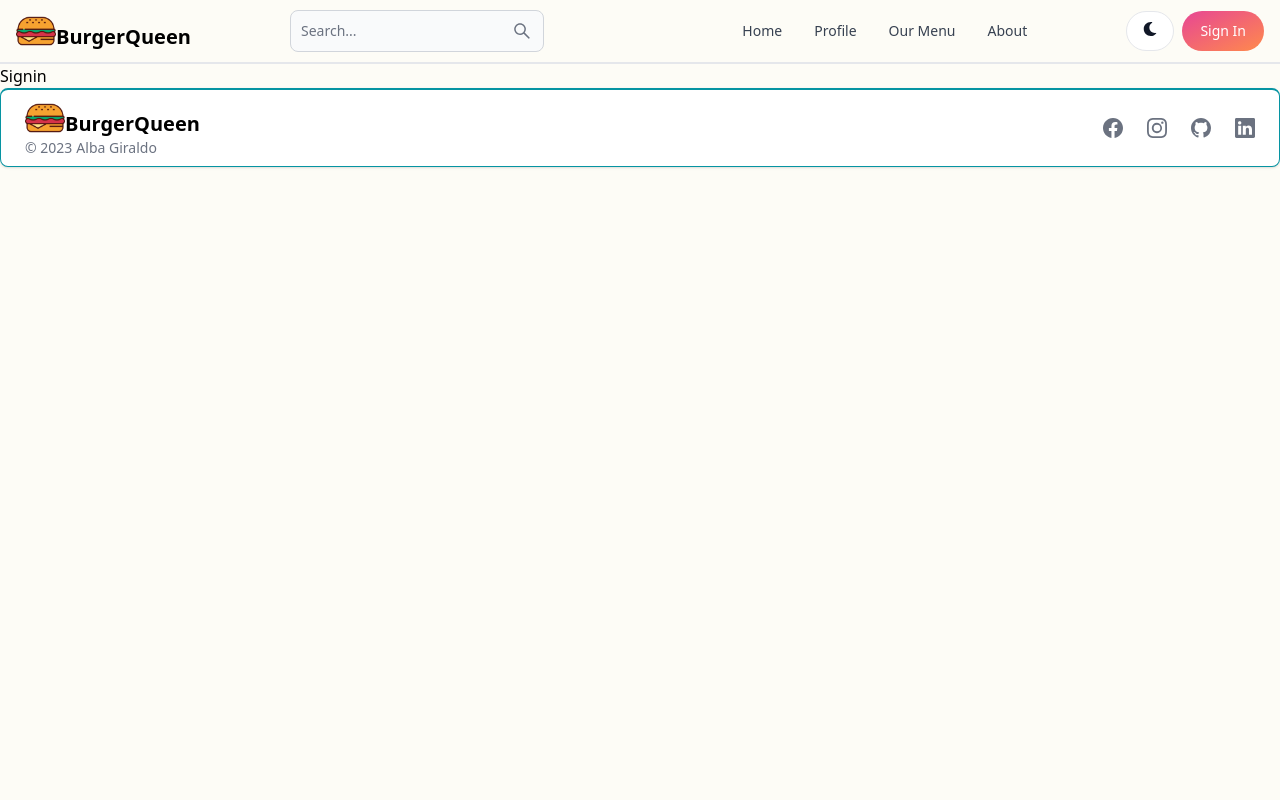
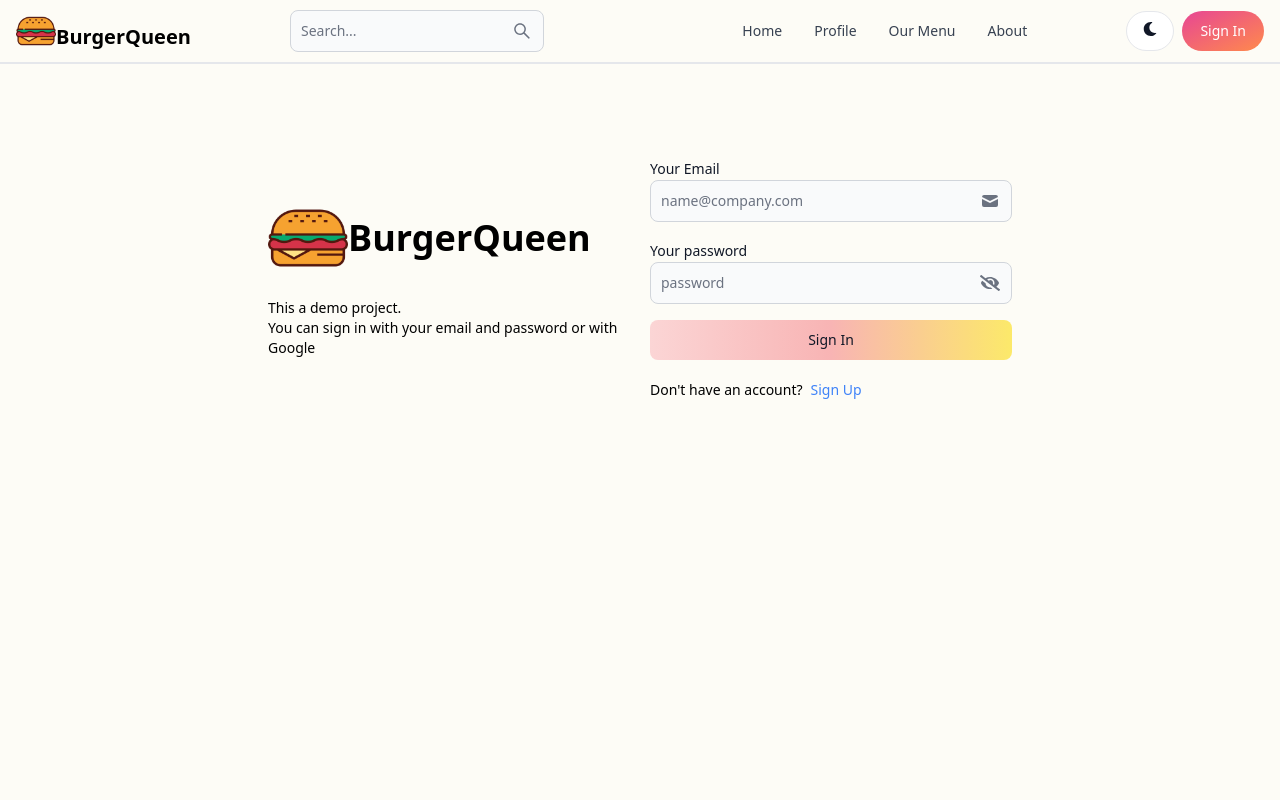
Before and after one commit to agiraldomolina/mern-BurgerQueen, a React (Vite) app in the folder client/: page /signin in a window 1280 px wide. Shown: the top 800 px of the page. Built offline with nearby package versions, Linux system fonts and the light colour scheme.

Commit message:
complete sign in UI functionality

```diff
--- a/client/src/pages/Profile.jsx
+++ b/client/src/pages/Profile.jsx
@@ -2,6 +2,6 @@
 
 export default function Profile() {
   return (
-    <div>Profile</div>
+    <div className='min-h-screen'>Profile</div>
   )
 }
--- a/client/src/pages/SignIn.jsx
+++ b/client/src/pages/SignIn.jsx
@@ -1,7 +1,142 @@
-import React from 'react'
+import  { useState } from 'react'
+import { Link, useNavigate } from 'react-router-dom'
+import burgerIcon from '../assets/images/burgerIcon.png'
+import {HiMail, HiUserCircle} from'react-icons/hi'
+import { Alert, Button, Label, Select, Spinner, TextInput } from 'flowbite-react'
+import {FaEye, FaEyeSlash} from'react-icons/fa'
+//import hatChef from '../assets/images/hatChef.png'
 
 export default function SignIn() {
+  //const roleIcon = role=== 'waiter'? <FaEyeSlash /> : <faHatChef />
+  const navigate = useNavigate()
+  const [showPassword, setShowPassword] = useState(false)
+  const [formData, setFormData] = useState({})
+  const [errorMessage, setErrorMessage] = useState(null)
+  const [loading, setLoading] = useState(false)
+
+
+  console.log(formData)
+
+  const handleChange =(event) => {
+    event.preventDefault()
+    setFormData({...formData, [event.target.id]: event.target.value.trim()})
+  }
+
+  const handleSubmit = async (event) => {
+    event.preventDefault()
+    if(!formData.email ||!formData.password ||  formData.email==='' || formData.password === '') {
+      return setErrorMessage('All fields are required')
+    }
+    try {
+      setLoading(true)
+      setErrorMessage(null)
+      const response = await fetch('/api/auth/signin', {
+        method: 'POST',
+        headers: {
+          'Content-Type': 'application/json'
+        },
+        body: JSON.stringify(formData)
+      })
+      const data = await response.json()
+      if (data.success === false) {
+        setLoading(false)
+        return setErrorMessage(data.message)
+      }
+      setLoading(false)
+      if(response.ok) navigate('/profile')
+    } catch (error) {
+      setErrorMessage(error.message)
+      setLoading(false)
+    }
+  }
+
   return (
-    <div>Signin</div>
+    <div
+      className='min-h-screen mt-20 gap-5'
+    >
+      <div className='flex p-3 max-w-3xl mx-auto flex-col md:flex-row md: items-center gap-5'>
+      {/* div for the left side */}
+        <div className='flex-1'>
+          <Link to='/' className='flex text-sm sm:text-xl font-bold dark:text-white '>
+            <span className='flex items-center'>
+              <img src={burgerIcon} alt='burger icon' className='h-20 w-20' />
+            <span className='text-2xl sm:text-4xl
+            '>BurgerQueen</span>
+          </span>
+          </Link>
+          <p className='text-sm mt-5'>
+            This a demo project.<br/> You can sign in with your email and password or with Google
+          </p>
+        </div>
+        {/* div for the right side */}
+        <div className='flex flex-col max-w-3xl  sm:flex-1'>
+          <form
+            className='flex flex-col gap-4 w-full'
+            onSubmit={handleSubmit}
+          >
+            <div>
+              <Label value='Your Email' />
+                <TextInput
+                  type='email'
+                  rightIcon={HiMail}
+                  placeholder='name@company.com'
+                  id='email'
+                  onChange={handleChange}
+                />
+            </div>
+            <div>
+              <Label value='Your password' />
+              <div onClick={()=> setShowPassword(!showPassword)}>
+                {showPassword?(
+                  <TextInput
+                    type='password'
+                    placeholder='password'
+                    id='password'
+                    onChange={handleChange}
+                    rightIcon={FaEye}
+                  />
+                  ):
+                  (
+                    <TextInput
+                      type='text'
+                      placeholder='password'
+                      id='password'
+                      onChange={handleChange}
+                      rightIcon={FaEyeSlash}
+                    />
+                  )}
+              </div>
+            </div>
+            <Button
+              gradientDuoTone='redToYellow'
+              type='submit'
+              disabled={loading}
+            >
+              {
+                loading? (
+                  <>
+                    <Spinner size='sm'/>
+                    <span className='pl-3'>Loading...</span>
+                  </>
+                ) : (
+                  'Sign In'
+                )
+              }
+            </Button>
+          </form>
+          <div className='flex gap-2 mt-5 text-sm'>
+            <span>Don't have an account?</span>
+            <Link to='/signup' className='text-blue-500 hover:underline'>Sign Up</Link>
+          </div>
+          {
+            errorMessage && (
+              <Alert className='mt-5' color='failure'>
+                {errorMessage}
+              </Alert>
+            )
+          }
+        </div>
+      </div>
+    </div>
   )
 }
```
